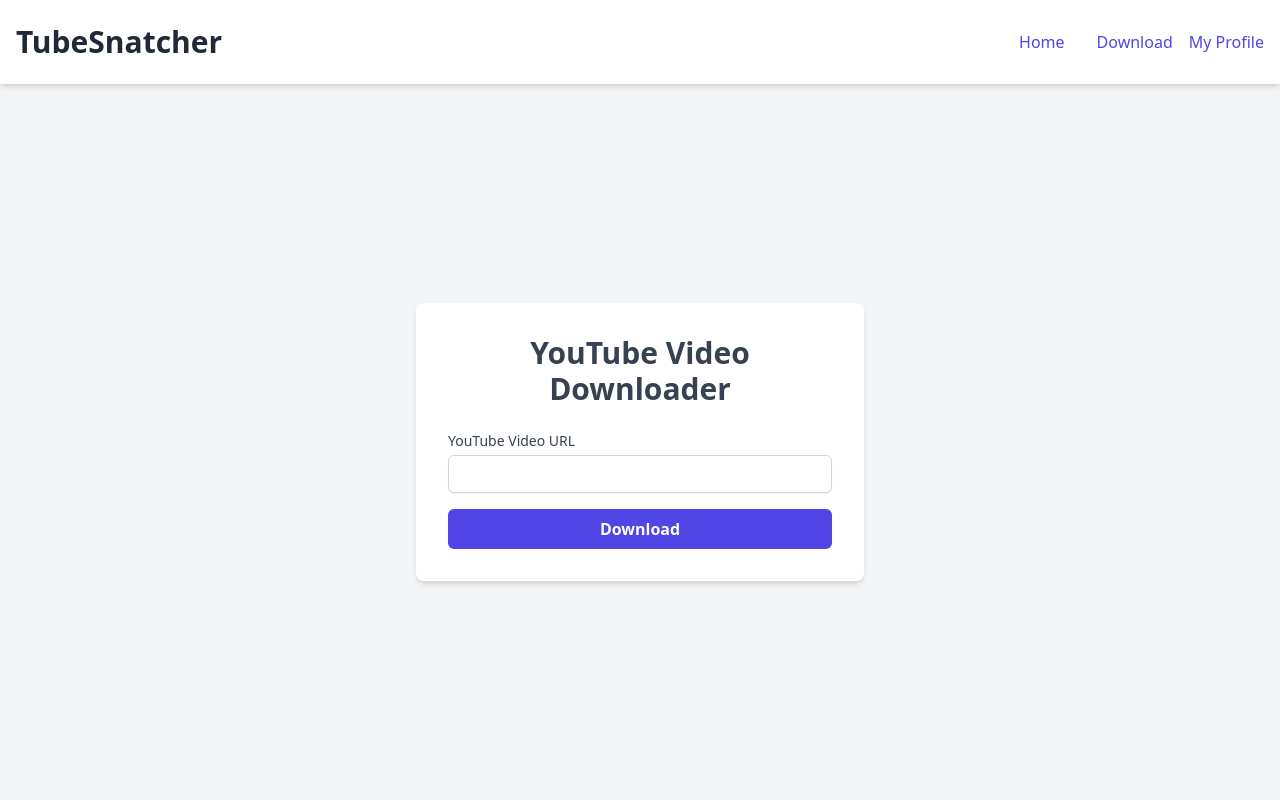
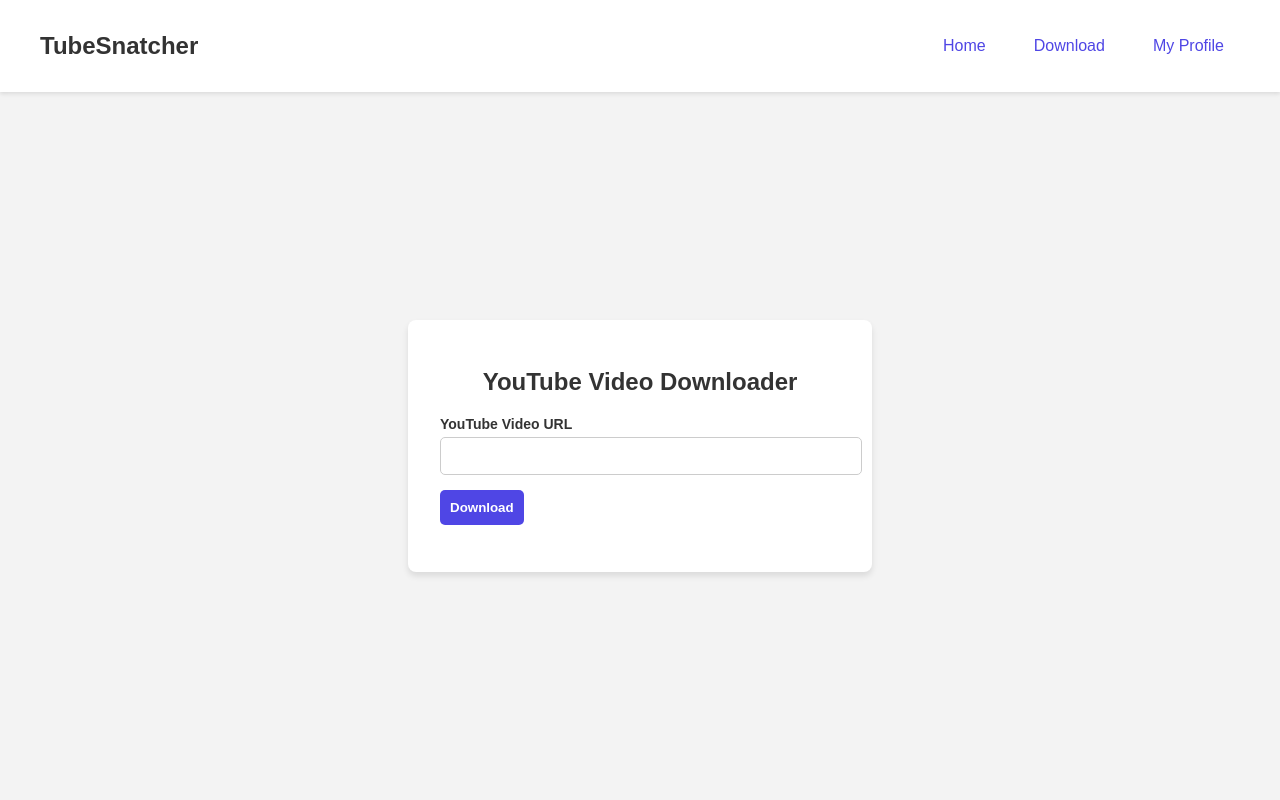
Before and after one commit to Arnav1333/TubeSnatcher, a Django app: page /download in a window 1280 px wide. Run offline with Django 5.2, Linux system fonts and the light colour scheme; the visitor is signed in with stand-in values (Sample User, id 1); some libraries are stand-ins or nearby versions.

Commit message:
some more and more commits

```diff
--- a/youtube_downloader/downloader/templates/downloader/download.html
+++ b/youtube_downloader/downloader/templates/downloader/download.html
@@ -5,37 +5,142 @@
     <meta charset="UTF-8">
     <meta name="viewport" content="width=device-width, initial-scale=1.0">
     <title>YouTube Downloader</title>
-    <script src="https://cdn.tailwindcss.com"></script>
+    <style>/* General styling */
+        body {
+            font-family: Arial, sans-serif;
+            background-color: #f3f3f3;
+            margin: 0;
+            padding: 0;
+            display: flex;
+            flex-direction: column;
+            min-height: 100vh;
+        }
+
+        .header {
+            background-color: white;
+            box-shadow: 0 2px 4px rgba(0, 0, 0, 0.1);
+            padding: 1rem;
+        }
+
+        .container {
+            max-width: 1200px;
+            margin: 0 auto;
+            display: flex;
+            justify-content: space-between;
+            align-items: center;
+        }
+
+        .logo {
+            font-size: 24px;
+            font-weight: bold;
+            color: #333;
+        }
+
+        .nav {
+            display: flex;
+            gap: 1rem;
+        }
+
+        .nav-link {
+            color: #4f46e5;
+            text-decoration: none;
+            padding: 0 1rem;
+        }
+
+        .nav-link:hover {
+            text-decoration: underline;
+        }
+
+        .main {
+            display: flex;
+            flex-grow: 1;
+            justify-content: center;
+            align-items: center;
+            padding: 2rem;
+        }
+
+        .form-container {
+            background-color: white;
+            padding: 2rem;
+            border-radius: 8px;
+            box-shadow: 0 4px 6px rgba(0, 0, 0, 0.1);
+            max-width: 400px;
+            width: 100%;
+        }
+
+        .form-title {
+            font-size: 24px;
+            font-weight: bold;
+            text-align: center;
+            color: #333;
+            margin-bottom: 20px;
+        }
+
+        .form {
+            display: flex;
+            flex-direction: column;
+        }
+
+        .form-group {
+            margin-bottom: 15px;
+        }
+
+        .form-label {
+            font-size: 14px;
+            font-weight: bold;
+            color: #333;
+            margin-bottom: 5px;
+            display: block;
+        }
+
+        .form-input {
+            width: 100%;
+            padding: 10px;
+            border: 1px solid #ccc;
+            border-radius: 5px;
+            font-size: 14px;
+        }
+
+        .submit-btn {
+            background-color: #4f46e5;
+            color: white;
+            border: none;
+            padding: 10px;
+            border-radius: 5px;
+            cursor: pointer;
+            font-weight: bold;
+            text-align: center;
+        }
+
+        .submit-btn:hover {
+            background-color: #434190;
+        }
+        </style>
 </head>
 
-<body class="bg-gray-100 flex flex-col min-h-screen">
-    <header class="bg-white shadow-md">
-        <div class="container mx-auto px-4 py-6 flex items-center justify-between">
-            <h1 class="text-3xl font-bold text-gray-800">TubeSnatcher</h1>
-            <nav class="flex items-center space-x-4">
-                <a href="{% url 'home' %}" class="text-indigo-600 hover:underline px-4">Home</a>
-                <a href="{% url 'download' %}" class="text-indigo-600 hover:underline">Download</a>
-                <a href="{% url 'profile' %}" class="text-indigo-600 hover:underline">My Profile</a>
-
+<body class="bg-lightgray flex flex-col min-h-screen">
+    <header class="header">
+        <div class="container">
+            <h1 class="logo">TubeSnatcher</h1>
+            <nav class="nav">
+                <a href="{% url 'home' %}" class="nav-link">Home</a>
+                <a href="{% url 'download' %}" class="nav-link">Download</a>
+                <a href="{% url 'profile' %}" class="nav-link">My Profile</a>
             </nav>
         </div>
     </header>
 
-    <main class="flex-grow flex items-center justify-center px-4 py-6">
-        <div class="bg-white shadow-md rounded-lg p-8 max-w-md w-full">
-            <h1 class="text-3xl font-bold text-center mb-6 text-gray-700">YouTube Video Downloader</h1>
-            <form method="POST" class="space-y-4">
+    <main class="main">
+        <div class="form-container">
+            <h1 class="form-title">YouTube Video Downloader</h1>
+            <form method="POST" class="form">
                 {% csrf_token %}
-                <div>
-                    <label for="url" class="block text-sm font-medium text-gray-700">YouTube Video URL</label>
-                    <input type="url" name="url" id="url" required
-                        class="mt-1 block w-full px-4 py-2 border border-gray-300 rounded-md shadow-sm focus:outline-none focus:ring-indigo-500 focus:border-indigo-500 sm:text-sm">
+                <div class="form-group">
+                    <label for="url" class="form-label">YouTube Video URL</label>
+                    <input type="url" name="url" id="url" required class="form-input">
                 </div>
-                <div>
-                    <button type="submit"
-                        class="w-full bg-indigo-600 text-white font-bold py-2 px-4 rounded-md hover:bg-indigo-500 transition ease-in-out duration-200">
-                        Download
-                    </button>
+                <div class="form-group">
+                    <button type="submit" class="submit-btn">Download</button>
                 </div>
             </form>
         </div>
```
Also changed, not shown: youtube_downloader/downloader/templates/home.html (+126 -18 lines), youtube_downloader/downloader/templates/profile.html (+123 -23 lines).
